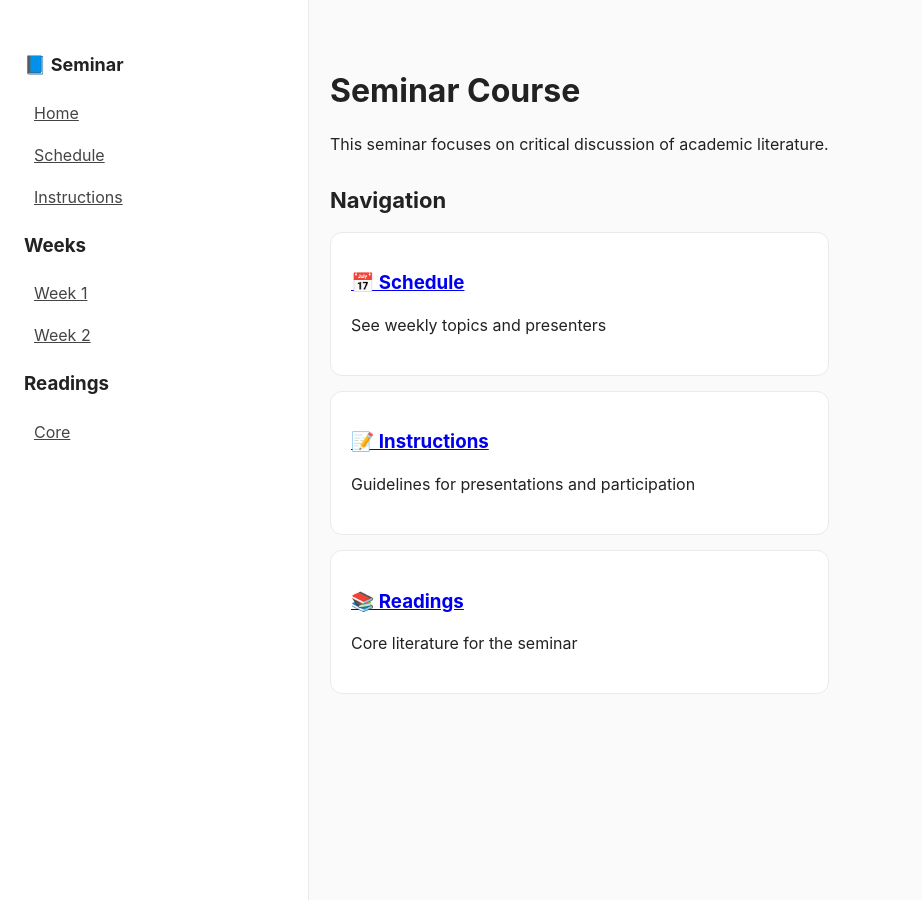
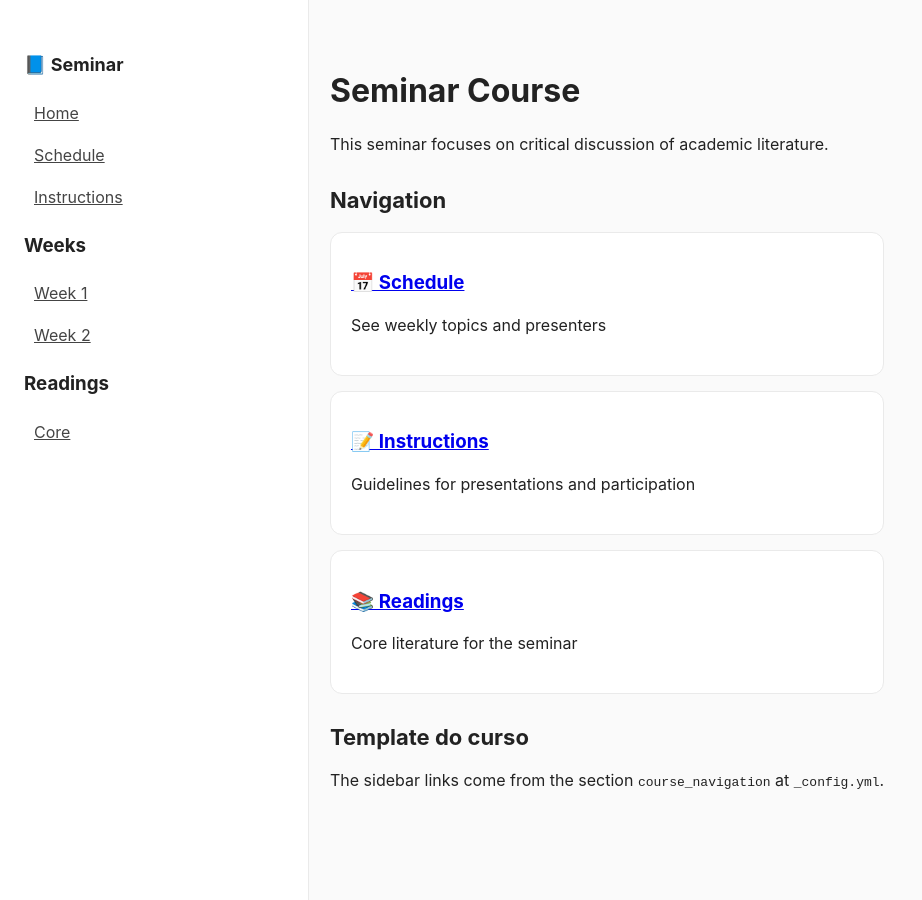
Before and after one commit to bellasgon/teaching, a Jekyll site: the page built from index.md, in a window 1280 px wide. Shown: the whole page, without its empty margins (0-922 px from the left). Built offline with Jekyll 4.4.1, drawn with Linux system fonts in a browser that asks for light colours; our own code applies the rules of GitHub Pages for plain Markdown files.

Commit message:
Refactor seminar course navigation structure
Updated navigation links to use relative URLs and modified card layout.

```diff
--- a/index.md
+++ b/index.md
@@ -9,17 +8,23 @@ This seminar focuses on critical discussion of academic literature.
 
 ## Navigation
 
-<div class="card">
-  <h3><a href="/schedule">📅 Schedule</a></h3>
-  <p>See weekly topics and presenters</p>
+<div class="card-grid">
+  <div class="card">
+    <h3><a href="{{ '/schedule' | relative_url }}">📅 Schedule</a></h3>
+    <p>See weekly topics and presenters</p>
+  </div>
+
+  <div class="card">
+    <h3><a href="{{ '/instructions' | relative_url }}">📝 Instructions</a></h3>
+    <p>Guidelines for presentations and participation</p>
+  </div>
+
+  <div class="card">
+    <h3><a href="{{ '/readings/core' | relative_url }}">📚 Readings</a></h3>
+    <p>Core literature for the seminar</p>
+  </div>
 </div>
 
-<div class="card">
-  <h3><a href="/instructions">📝 Instructions</a></h3>
-  <p>Guidelines for presentations and participation</p>
-</div>
+## Template do curso
 
-<div class="card">
-  <h3><a href="/readings/core">📚 Readings</a></h3>
-  <p>Core literature for the seminar</p>
-</div>
+The sidebar links come from the section `course_navigation` at `_config.yml`.
```
Also changed, not shown: other parts of index.md (+0 -1 lines).
